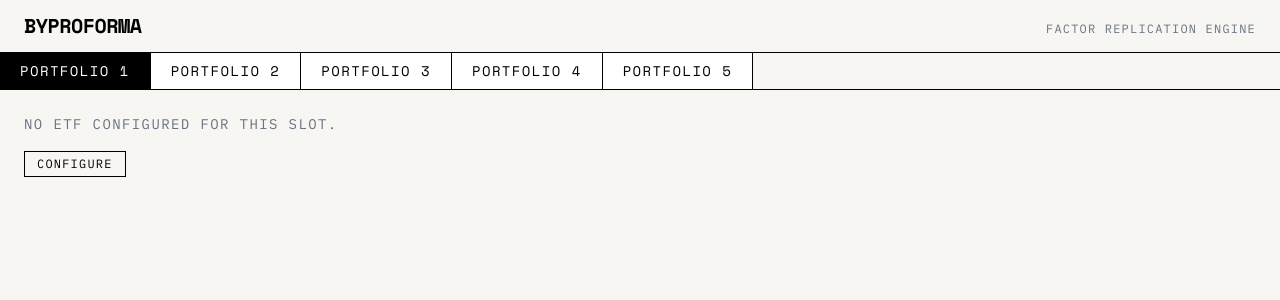
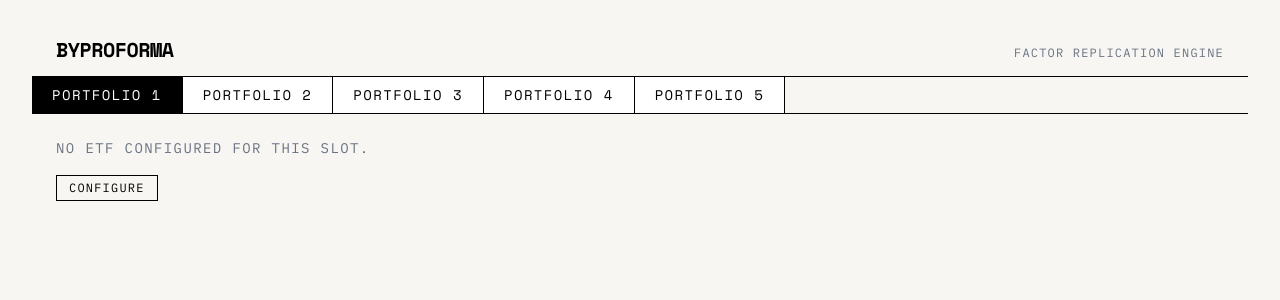
Before and after one commit to postagrarian/byproforma, a Next.js app in the folder web/: page / in a window 1280 px wide. Shown: the top 300 px of the page. Built offline with nearby package versions, Linux system fonts and the light colour scheme; no server answers.

Commit message:
Add page padding and max-width container

```diff
--- a/web/app/page.tsx
+++ b/web/app/page.tsx
@@ -75,6 +75,7 @@
 
   return (
     <div className="min-h-screen bg-[#F7F6F2]">
+      <div className="max-w-[1400px] mx-auto px-8 pt-6">
       <Header />
       <TabBar configs={configs} activeSlot={activeSlot} onSelect={setActiveSlot} />
       <main>
@@ -86,6 +87,7 @@
           onResultUpdated={(r) => handleResultUpdated(activeSlot, r)}
         />
       </main>
+      </div>
     </div>
   )
 }
```
